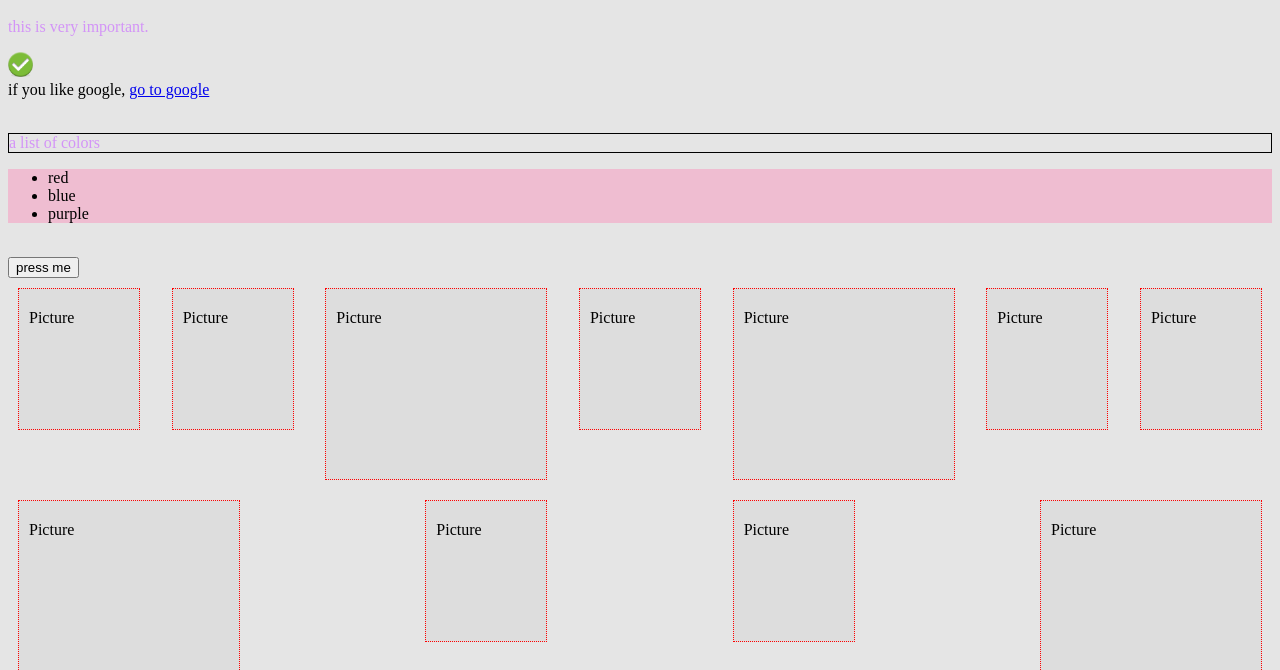
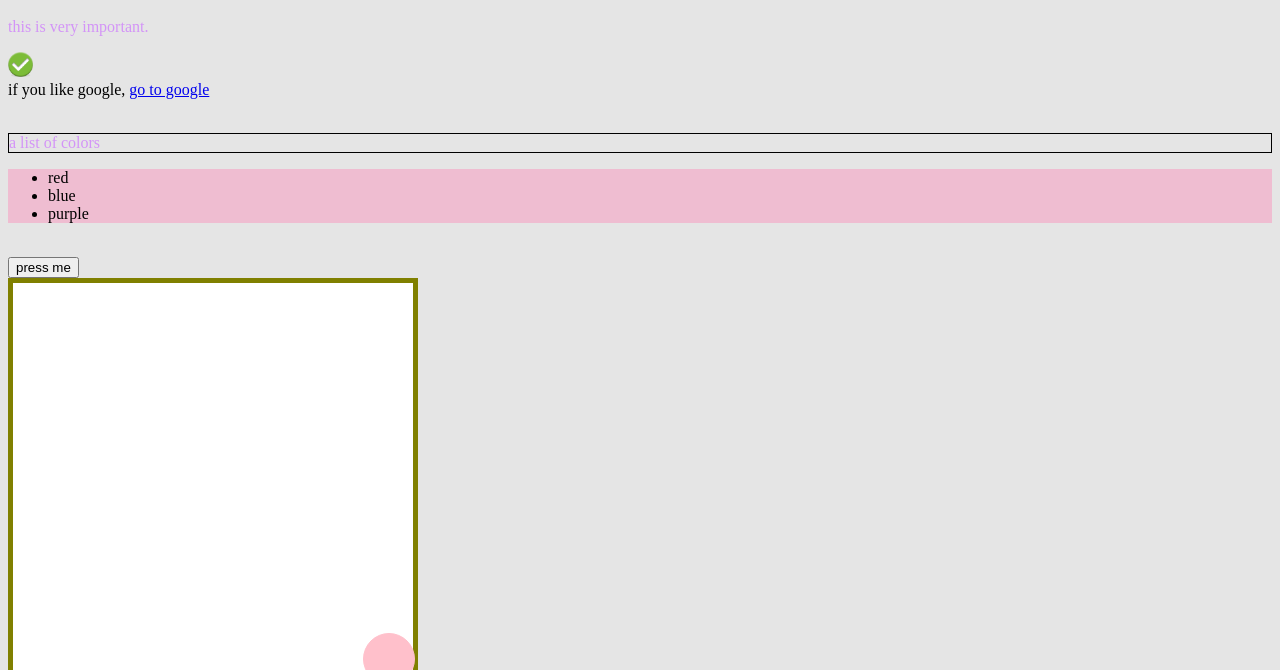
Before and after one commit to sageserin/cssi_code, a plain HTML site: page tester-htmlcss/test.html in a window 1280 px wide. Both pictures are taken after a click on the button "press me". Shown: the part 130-800 px from the top of the page. Drawn offline with Linux system fonts and the light colour scheme.

Commit message:
added js

```diff
--- a/tester-htmlcss/test.css
+++ b/tester-htmlcss/test.css
@@ -47,3 +47,19 @@ ul {
 #check {
   height: 25px;
 }
+
+#container {
+  width: 400px;
+  height: 400px;
+  position: relative;
+  background: white;
+  border: 5px solid olive;
+}
+#animate {
+  width: 50px;
+  height: 50px;
+  position: absolute;
+  background-color: pink;
+  border: 1px solid pink;
+  border-radius: 50%;
+}
--- a/tester-htmlcss/test.html
+++ b/tester-htmlcss/test.html
@@ -28,7 +28,12 @@
 
     <br>
 
-    <button>press me</button>
+    <button onclick="goMove()">press me</button>
+
+    <div id ="container">
+      <div id ="animate">
+      </div>
+    </div>
 
     <br>
 
@@ -46,5 +51,22 @@
       <div class="special">Picture</div>
     </div>
 
+    <script>
+      function goMove() {
+        var elem = document.getElementById("animate");
+        var pos = 0;
+        var id = setInterval(frame, 5);
+        function frame() {
+          if (pos == 350) {
+            clearInterval(id);
+          } else {
+            pos++;
+            elem.style.top = pos + 'px';
+            elem.style.left = pos + 'px';
+          }
+        }
+      }
+    </script>
+
   </body>
 </html>
```
Also changed, not shown: tester-htmlcss/test.js (added, +18 -0 lines).
